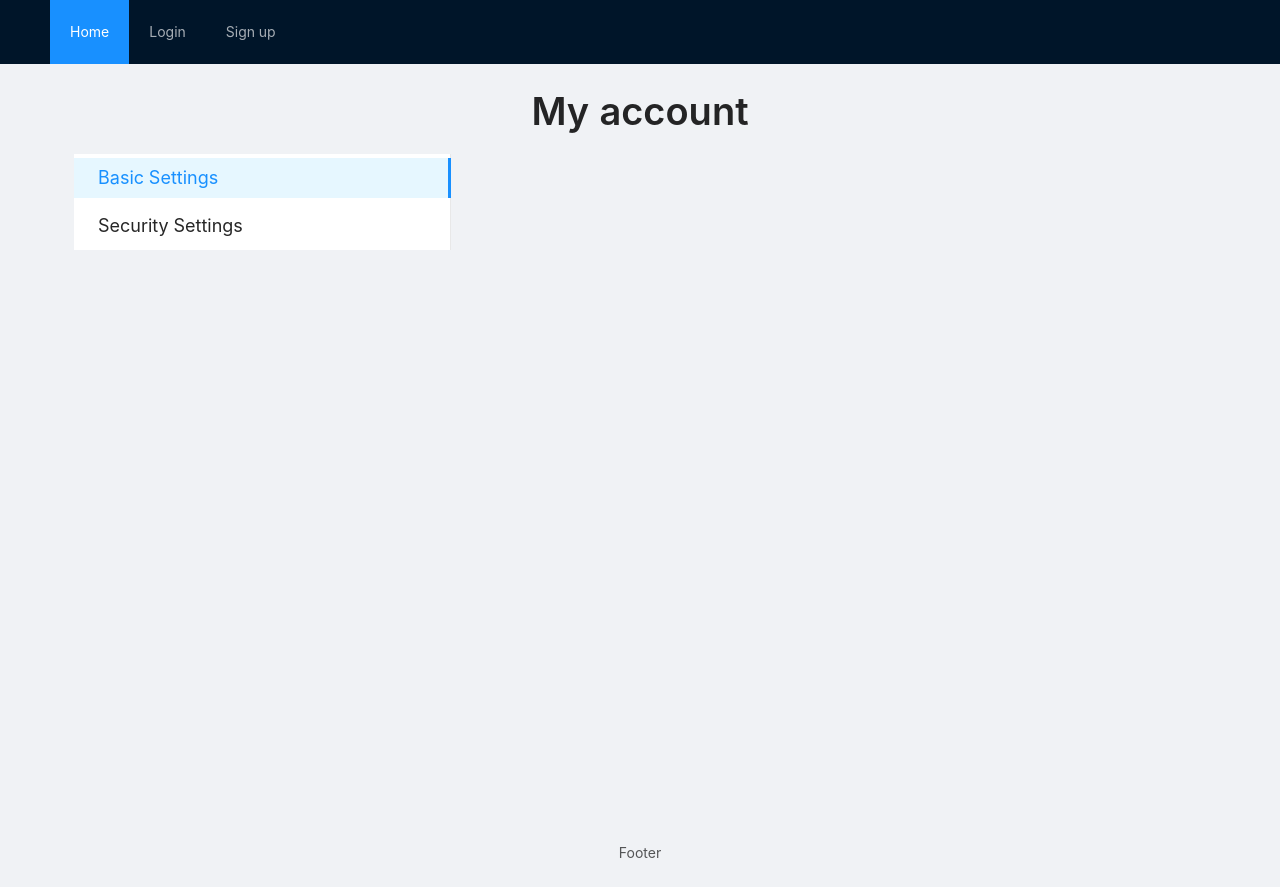
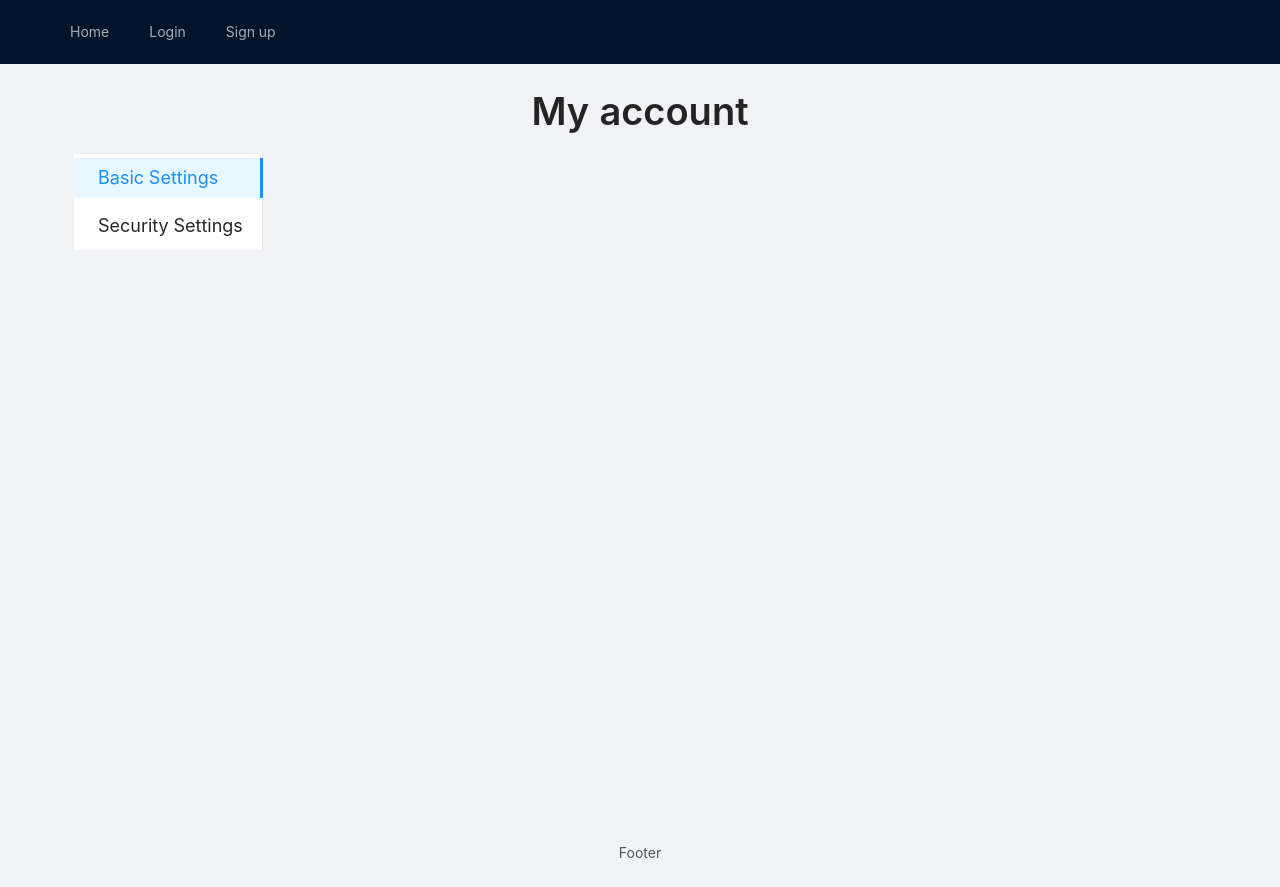
Before and after one commit to Terkea/django_react_template, a React (Create React App) app in the folder react/: page /my_profile in a window 1280 px wide. Built offline with nearby package versions, Linux system fonts and the light colour scheme.

Commit message:
formated reducer

```diff
--- a/react/src/containers/Layout.js
+++ b/react/src/containers/Layout.js
@@ -14,21 +14,21 @@ const CustomLayout = props => {
                 <Menu
                     theme="dark"
                     mode="horizontal"
-                    defaultSelectedKeys={['1']}
+                    // defaultSelectedKeys={['1']}
                     style={{ lineHeight: '64px' }}
                 >
-                    <Menu.Item key="1">
+                    <Menu.Item>
                         <Link to="/">Home</Link>
                     </Menu.Item>
 
                     {
                         props.isAuthenticated ?
-                            <Menu.Item key="2" onClick={props.logout}>
+                            <Menu.Item onClick={props.logout}>
                                 Logout
                         </Menu.Item>
                             :
-                            <Menu.Item key="2">
-                                <Link to="/login">Login</Link>
+                            <Menu.Item>
+                                <Link to="/login/">Login</Link>
                             </Menu.Item>
                     }
 
@@ -36,8 +36,8 @@ const CustomLayout = props => {
                         props.isAuthenticated ?
                             null
                             :
-                            < Menu.Item key="3">
-                                <Link to="/signup">Sign up</Link>
+                            < Menu.Item>
+                                <Link to="/signup/">Sign up</Link>
                             </Menu.Item>
                     }
 
--- a/react/src/containers/Login.js
+++ b/react/src/containers/Login.js
@@ -3,7 +3,7 @@ import { Form, Input, Button, Spin, Row, Col, Typography, Alert } from 'antd';
 import { LoadingOutlined, UserOutlined, LockOutlined } from '@ant-design/icons';
 
 import { connect } from 'react-redux';
-import { NavLink, withRouter } from 'react-router-dom'
+import { NavLink, withRouter, Redirect } from 'react-router-dom'
 import * as actions from '../store/actions/auth'; //this works like a namespace
 
 const { Title, Text } = Typography;
@@ -32,9 +32,11 @@ const Login = (props) => {
     console.log('Failed:', errorInfo);
   };
 
+  const testing_variable = 'testing'
+
   // in case theres a token in localstorage that means the users is logged in
   if (localStorage.getItem('token')) {
-    props.history.push('/');
+    return <Redirect to='/' />
   }
 
 
--- a/react/src/containers/MyProfile/MyProfile.js
+++ b/react/src/containers/MyProfile/MyProfile.js
@@ -12,7 +12,6 @@ import * as actions from '../../store/actions/auth'; //this works like a namespa
 
 // destructure the props
 const { Title } = Typography;
-const { SubMenu } = Menu;
 
 const styles = {
     heightForTheRow: {
@@ -32,7 +31,7 @@ const MyProfile = (props) => {
             <Title justify="center" align="middle" style={styles.titleStyle}>My account</Title>
             <Row type="flex" style={styles.heightForTheRow}>
                 <Router>
-                    <Col span={8}>
+                    <Col span={4}>
                         <Menu
                             // onClick={handleClick}
                             style={{ width: '100%' }}
@@ -48,7 +47,7 @@ const MyProfile = (props) => {
                             </Menu.Item>
                         </Menu>
                     </Col>
-                    <Col span={20}>
+                    <Col span={18} style={{ width: '100%' }}>
                         <Switch>
                             {/* <Route exact path="/" component={Login} /> */}
                             <Route exact path={`${url}/basic/`} component={BasicSettings} />
--- a/react/src/containers/Signup.js
+++ b/react/src/containers/Signup.js
@@ -3,7 +3,7 @@ import { Form, Input, Button, Col, AutoComplete, Row, Typography, Alert } from '
 import { UserOutlined, LockOutlined, MailOutlined } from '@ant-design/icons';
 
 import { connect } from 'react-redux';
-import { NavLink } from 'react-router-dom'
+import { NavLink, withRouter, Redirect } from 'react-router-dom'
 import * as actions from '../store/actions/auth'; //this works like a namespace
 
 const { Title } = Typography;
@@ -13,7 +13,7 @@ const styles = {
         minHeight: '80vh'
     },
     titleStyle: {
-        marginBottom: '5vh'
+        marginBottom: '10px'
     },
     errorMessage: {
         marginBottom: '10px'
@@ -21,6 +21,8 @@ const styles = {
 }
 
 const Signup = (props) => {
+
+
     const [form] = Form.useForm();
 
     const onFinish = values => {
@@ -42,9 +44,14 @@ const Signup = (props) => {
         value: website,
     }));
 
+    // in case theres a token in localstorage that means the users is logged in
+    if (localStorage.getItem('token')) {
+        return <Redirect to='/' />
+    }
+
     return (
         < Row type="flex" justify="center" align="middle" style={styles.heightForTheRow} >
-            <Col span={12}>
+            <Col xs={24} sm={6}>
                 <Title justify="center" align="middle" style={styles.titleStyle}>Register</Title>
 
                 {/* display the errors if there are any*/}
--- a/react/src/store/reducers/auth.js
+++ b/react/src/store/reducers/auth.js
@@ -35,15 +35,14 @@ const authLogout = (state, action) => {
     });
 }
 
-const reducer = (state = initialState, action) => {
-    switch (action.type) {
-        case actionTypes.AUTH_START: return authStart(state, action);
-        case actionTypes.AUTH_SUCCESS: return authSuccess(state, action);
-        case actionTypes.AUTH_FAIL: return authFail(state, action);
-        case actionTypes.AUTH_LOGOUT: return authLogout(state, action);
-        default:
-            return state;
-    }
+const handlers = {
+    [actionTypes.AUTH_START]: authStart,
+    [actionTypes.AUTH_SUCCESS]: authSuccess,
+    [actionTypes.AUTH_FAIL]: authFail,
+    [actionTypes.AUTH_LOGOUT]: authLogout,
 }
 
+const reducer = (state = initialState, action) =>
+    handlers[action.type] ? handlers[action.type](state, action) : state
+
 export default reducer;
```
